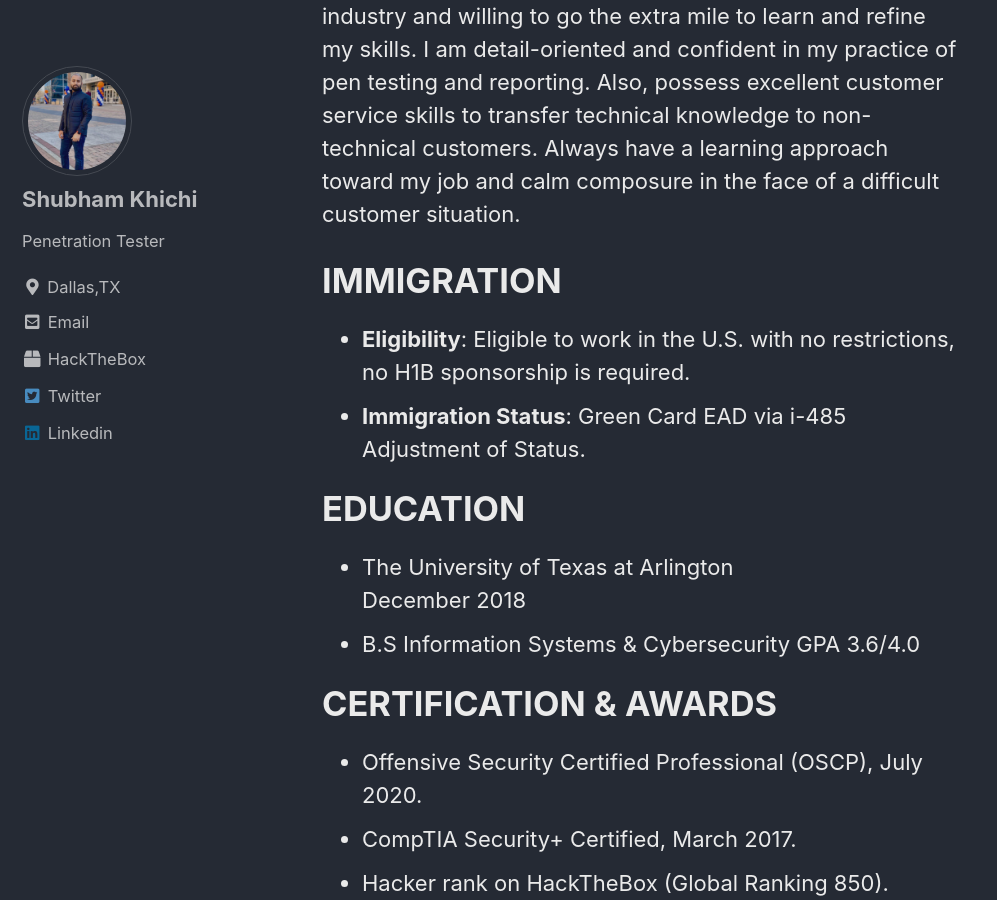
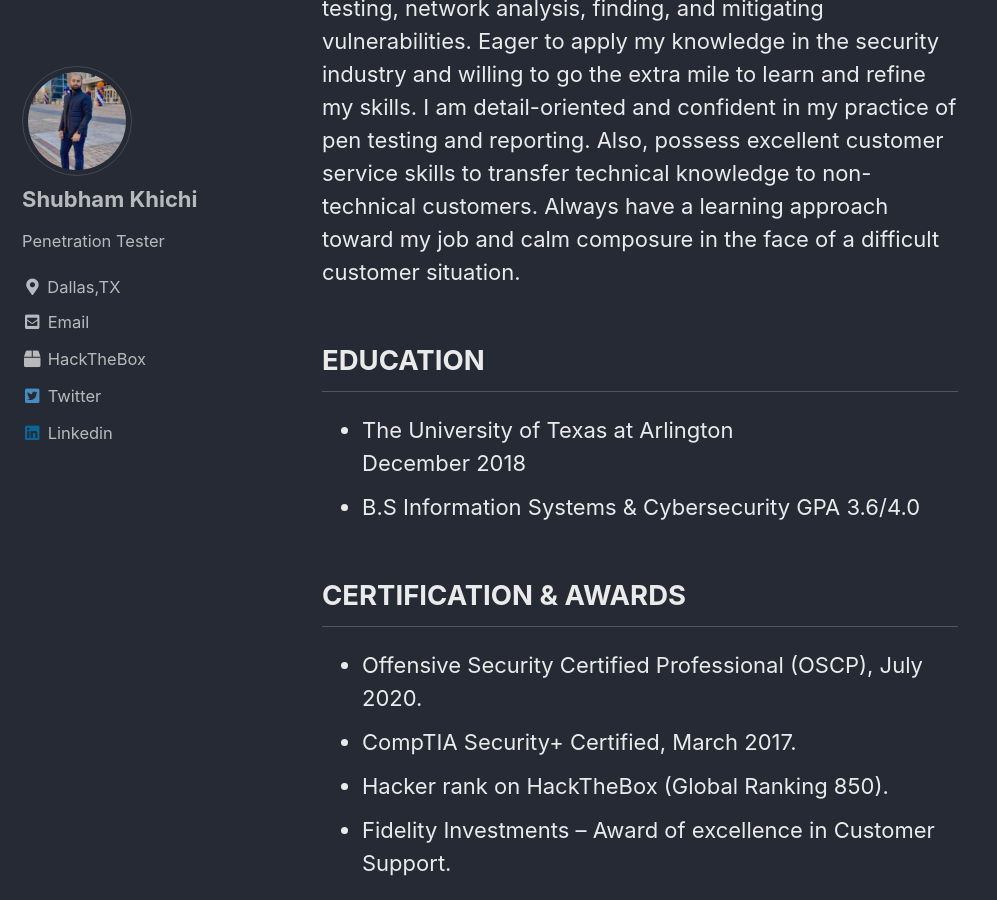
Before and after one commit to da3mond/hacknowledge, a Jekyll site: the page built from _pages/resume.md, in a window 1280 px wide and 900 px high, scrolled down 391 px. Shown: the whole window, without its empty margins (0-997 px from the left). Built offline with Jekyll 4.4.1, drawn with Linux system fonts in a browser that asks for light colours; cached includes are drawn as plain includes.

Commit message:
Update resume.md

```diff
--- a/_pages/resume.md
+++ b/_pages/resume.md
@@ -5,29 +5,24 @@ author_profile: true
 ---
 
 
-# SUMMARY
+## SUMMARY
 
 Offensive Security practitioner pursuing new opportunities in penetration testing space. Experienced in web application testing, network analysis, finding, and mitigating vulnerabilities. Eager to apply my knowledge in the security industry and willing to go the extra mile to learn and refine my skills. I am detail-oriented and confident in my practice of pen testing and reporting. Also, possess excellent customer service skills to transfer technical knowledge to non-technical customers. Always have a learning approach toward my job and calm composure in the face of a difficult customer situation.
 
-# IMMIGRATION
-
-- **Eligibility**: Eligible to work in the U.S. with no restrictions, no H1B sponsorship is required.
-- **Immigration Status**: Green Card EAD via i-485 Adjustment of Status.
-
-# EDUCATION
+## EDUCATION
 
 - The University of Texas at Arlington
   December 2018
 - B.S Information Systems &amp; Cybersecurity GPA 3.6/4.0
 
-# CERTIFICATION &amp; AWARDS
+## CERTIFICATION &amp; AWARDS
 
 - Offensive Security Certified Professional (OSCP), July 2020.
 - CompTIA Security+ Certified, March 2017.
 - Hacker rank on HackTheBox (Global Ranking 850).
 - Fidelity Investments – Award of excellence in Customer Support.
 
-# CYBERSECURITY EXPERIENCE
+## CYBERSECURITY EXPERIENCE
 
 - Proficient in assessing client networks and applications for security vulnerabilities and how to mitigate them.
 - Used information gathering techniques to identify and enumerate targets running various OS and services.
@@ -36,7 +31,7 @@ Offensive Security practitioner pursuing new opportunities in penetration testin
 - Leveraged tunneling techniques to pivot between networks.
 - Analyzed, corrected, modified, and cross-compiled public exploit code.
 
-# INDUSTRY EXPERIENCE
+## INDUSTRY EXPERIENCE
 
 *Fidelity Investments, Westlake*
 Feb 2019 - present
@@ -48,7 +43,7 @@ _End User Support Specialist_
 - Consistently achieved top ranks in monthly metrics, call duration, number of calls per shift, and customer satisfaction ratings.
 - Proficient in detail-oriented ticket documentation using ServiceNow, while exhausting every avenue to resolve software bugs and maintaining quick service.
 
-# TECHNICAL SKILLS
+## TECHNICAL SKILLS
 
 -  **Software:**  Python, PHP, JavaScript, Perl, Bash/Shell, PowerShell.
 -  **Platform:**  Docker, AWS, VMware Workstation/Fusion, Active Directory.
```
